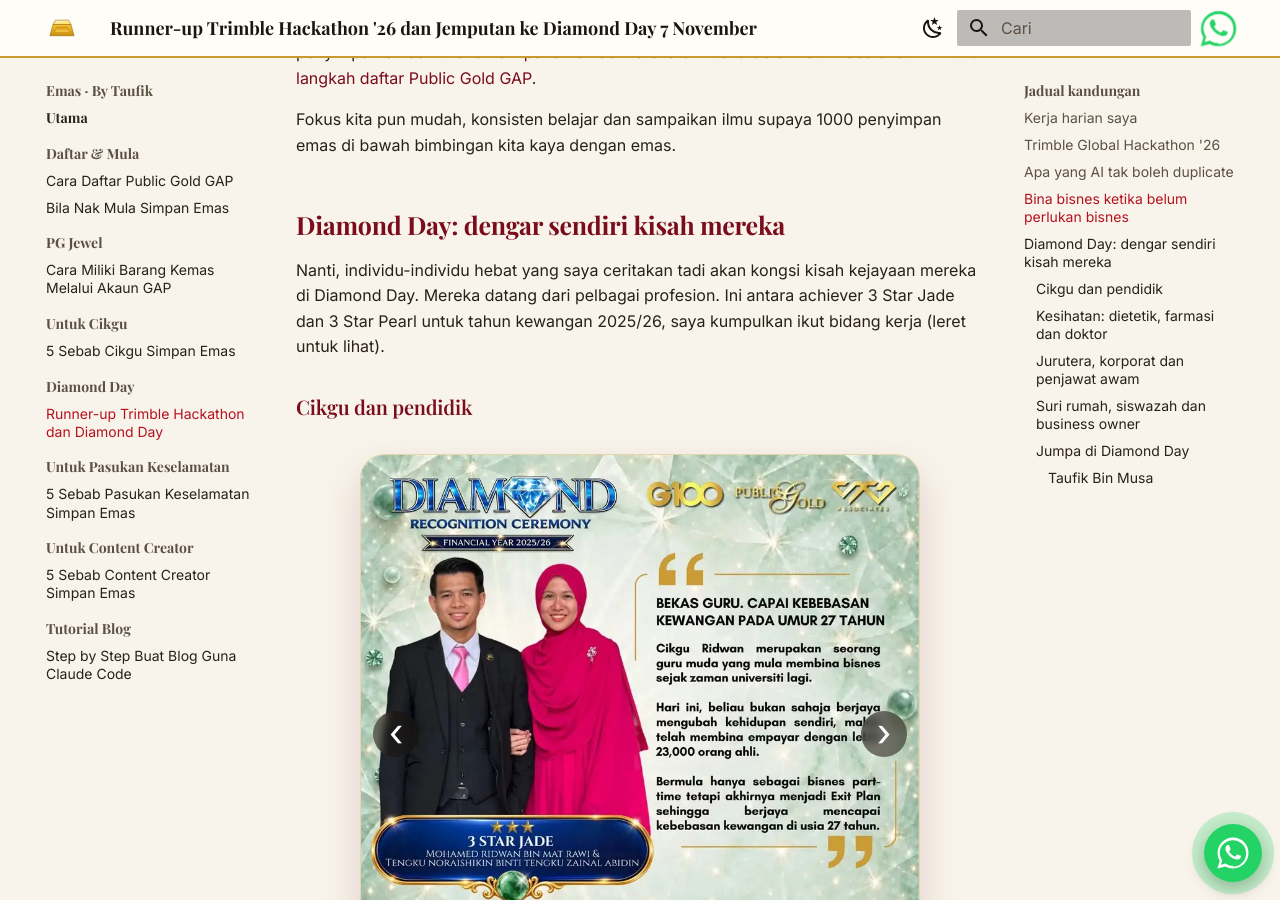
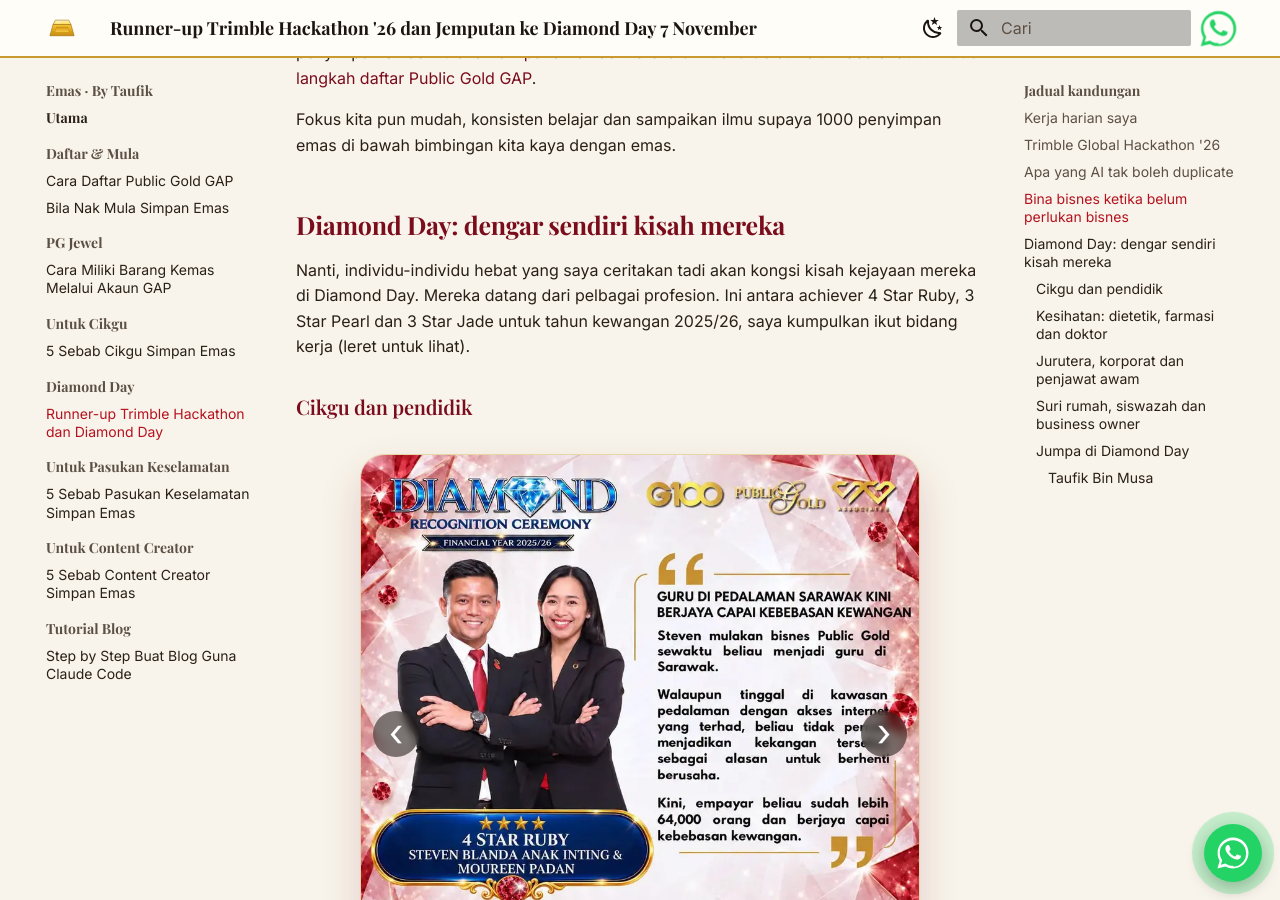
Before and after one commit to taufikmusa/emas, an MkDocs documentation site: the page built from docs/artikel/runner-up-trimble-hackathon-dan-diamond-day.md, in a window 1280 px wide and 900 px high, scrolled down 2662 px. Built offline with MkDocs 1.6.1 and Material for MkDocs 9.7.7, drawn with Linux system fonts in a browser that asks for light colours; some web fonts are replaced.

Commit message:
Diamond Day article: add three 4 Star Ruby achiever posters to the profession carousels
Co-Authored-By: Claude Sonnet 5.5 <noreply@anthropic.com>
Claude-Session: https://claude.ai/code/session_01Kg5rzoNKh8hvmsKW8L46De

```diff
--- a/docs/artikel/runner-up-trimble-hackathon-dan-diamond-day.md
+++ b/docs/artikel/runner-up-trimble-hackathon-dan-diamond-day.md
@@ -67,13 +67,14 @@ Fokus kita pun mudah, konsisten belajar dan sampaikan ilmu supaya 1000 penyimpan
 
 ## Diamond Day: dengar sendiri kisah mereka
 
-Nanti, individu-individu hebat yang saya ceritakan tadi akan kongsi kisah kejayaan mereka di Diamond Day. Mereka datang dari pelbagai profesion. Ini antara achiever 3 Star Jade dan 3 Star Pearl untuk tahun kewangan 2025/26, saya kumpulkan ikut bidang kerja (leret untuk lihat).
+Nanti, individu-individu hebat yang saya ceritakan tadi akan kongsi kisah kejayaan mereka di Diamond Day. Mereka datang dari pelbagai profesion. Ini antara achiever 4 Star Ruby, 3 Star Pearl dan 3 Star Jade untuk tahun kewangan 2025/26, saya kumpulkan ikut bidang kerja (leret untuk lihat).
 
 ### Cikgu dan pendidik
 
 <section class="gallery gallery-poster" data-autoplay="off" aria-label="Achiever Cikgu dan pendidik">
 <div class="gallery-frame">
 <div class="gallery-track" tabindex="0" role="group" aria-roledescription="carousel" aria-label="Poster achiever, leret untuk lihat seterusnya">
+<figure class="gallery-slide"><img src="../../assets/diamond/a14.webp" alt="Diamond Recognition Ceremony, 4 Star Ruby: Steven Blanda anak Inting dan Moureen Padan, guru di pedalaman Sarawak" width="900" height="900" loading="lazy" decoding="async"></figure>
 <figure class="gallery-slide"><img src="../../assets/diamond/a02.webp" alt="Diamond Recognition Ceremony, 3 Star Jade: Mohamed Ridwan bin Mat Rawi dan Tengku Noraishikin, bekas guru" width="900" height="900" loading="lazy" decoding="async"></figure>
 <figure class="gallery-slide"><img src="../../assets/diamond/a03.webp" alt="Diamond Recognition Ceremony, 3 Star Jade: Amimah binti Mohammad Ayub dan Nik Firdaus, Guru Cemerlang" width="900" height="900" loading="lazy" decoding="async"></figure>
 <figure class="gallery-slide"><img src="../../assets/diamond/a10.webp" alt="Diamond Recognition Ceremony, 3 Star Pearl: Mohd Azmy Fadzly bin Mahat, pendidik" width="900" height="900" loading="lazy" decoding="async"></figure>
@@ -90,6 +91,7 @@ Nanti, individu-individu hebat yang saya ceritakan tadi akan kongsi kisah kejaya
 <section class="gallery gallery-poster" data-autoplay="off" aria-label="Achiever Kesihatan: dietetik, farmasi dan doktor">
 <div class="gallery-frame">
 <div class="gallery-track" tabindex="0" role="group" aria-roledescription="carousel" aria-label="Poster achiever, leret untuk lihat seterusnya">
+<figure class="gallery-slide"><img src="../../assets/diamond/a16.webp" alt="Diamond Recognition Ceremony, 4 Star Ruby: Mu'az bin Mahadzir dan Nur Izleen binti Rosli, doktor tentera" width="900" height="900" loading="lazy" decoding="async"></figure>
 <figure class="gallery-slide"><img src="../../assets/diamond/a06.webp" alt="Diamond Recognition Ceremony, 3 Star Jade: Mohd Hilmi bin Ya'kub, pegawai dietetik" width="900" height="900" loading="lazy" decoding="async"></figure>
 <figure class="gallery-slide"><img src="../../assets/diamond/a07.webp" alt="Diamond Recognition Ceremony, 3 Star Pearl: Mohd Nasiruddin bin Mohd Azmi dan Che Kalsom, pegawai farmasi" width="900" height="900" loading="lazy" decoding="async"></figure>
 <figure class="gallery-slide"><img src="../../assets/diamond/a11.webp" alt="Diamond Recognition Ceremony, 3 Star Pearl: Dr Ahmad Luqman bin Bukhari, doktor dan imam" width="900" height="900" loading="lazy" decoding="async"></figure>
@@ -105,6 +107,7 @@ Nanti, individu-individu hebat yang saya ceritakan tadi akan kongsi kisah kejaya
 <section class="gallery gallery-poster" data-autoplay="off" aria-label="Achiever Jurutera, korporat dan penjawat awam">
 <div class="gallery-frame">
 <div class="gallery-track" tabindex="0" role="group" aria-roledescription="carousel" aria-label="Poster achiever, leret untuk lihat seterusnya">
+<figure class="gallery-slide"><img src="../../assets/diamond/a15.webp" alt="Diamond Recognition Ceremony, 4 Star Ruby: Mohamad Hafiz bin Shafie, jurutera kilang sawit" width="900" height="900" loading="lazy" decoding="async"></figure>
 <figure class="gallery-slide"><img src="../../assets/diamond/a09.webp" alt="Diamond Recognition Ceremony, 3 Star Pearl: Muhammad Bashir bin Mansor, jurutera" width="900" height="900" loading="lazy" decoding="async"></figure>
 <figure class="gallery-slide"><img src="../../assets/diamond/a12.webp" alt="Diamond Recognition Ceremony, 3 Star Pearl: Nurul Syafiqah binti Roslan, bekas GLC Executive" width="900" height="900" loading="lazy" decoding="async"></figure>
 <figure class="gallery-slide"><img src="../../assets/diamond/a01.webp" alt="Diamond Recognition Ceremony, 3 Star Jade: Adam Fahmi bin Ghazali dan Huda Amira, penjawat awam" width="900" height="900" loading="lazy" decoding="async"></figure>
```
Also changed, not shown: docs/assets/diamond/a14.webp (added), docs/assets/diamond/a15.webp (added), docs/assets/diamond/a16.webp (added).
